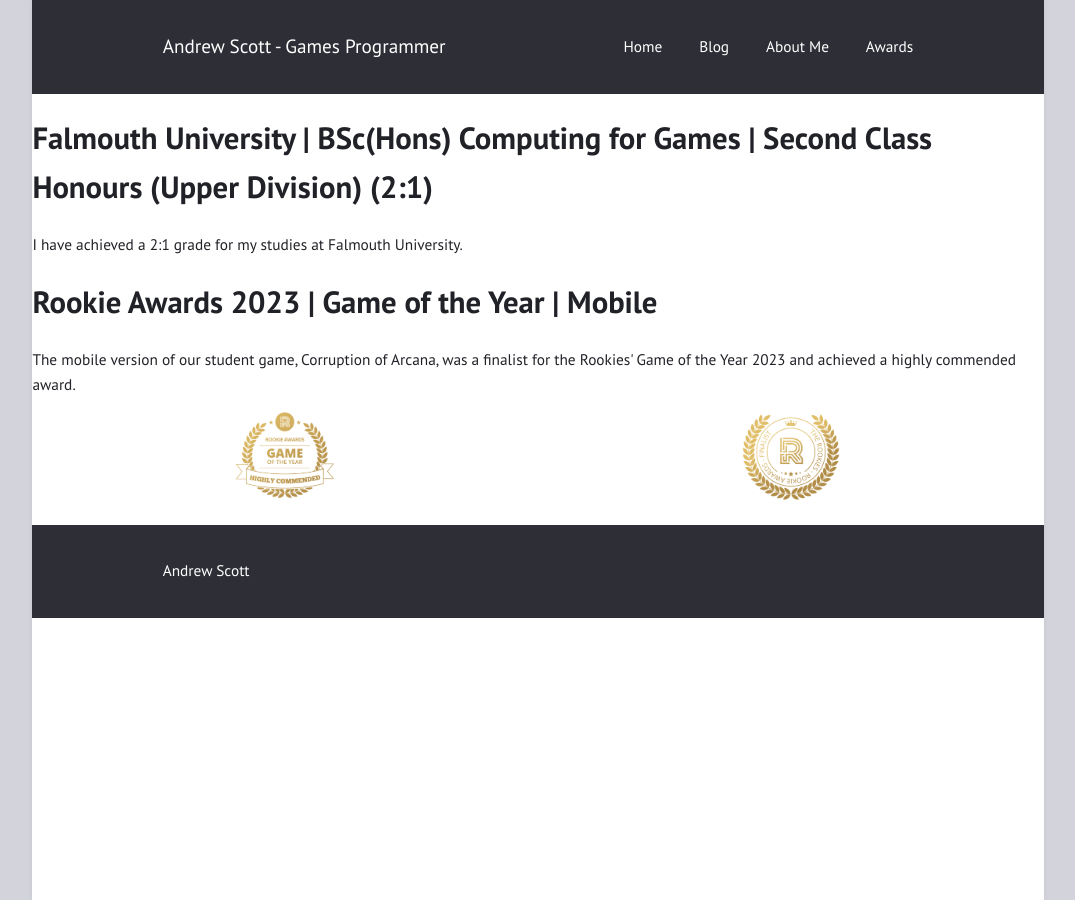
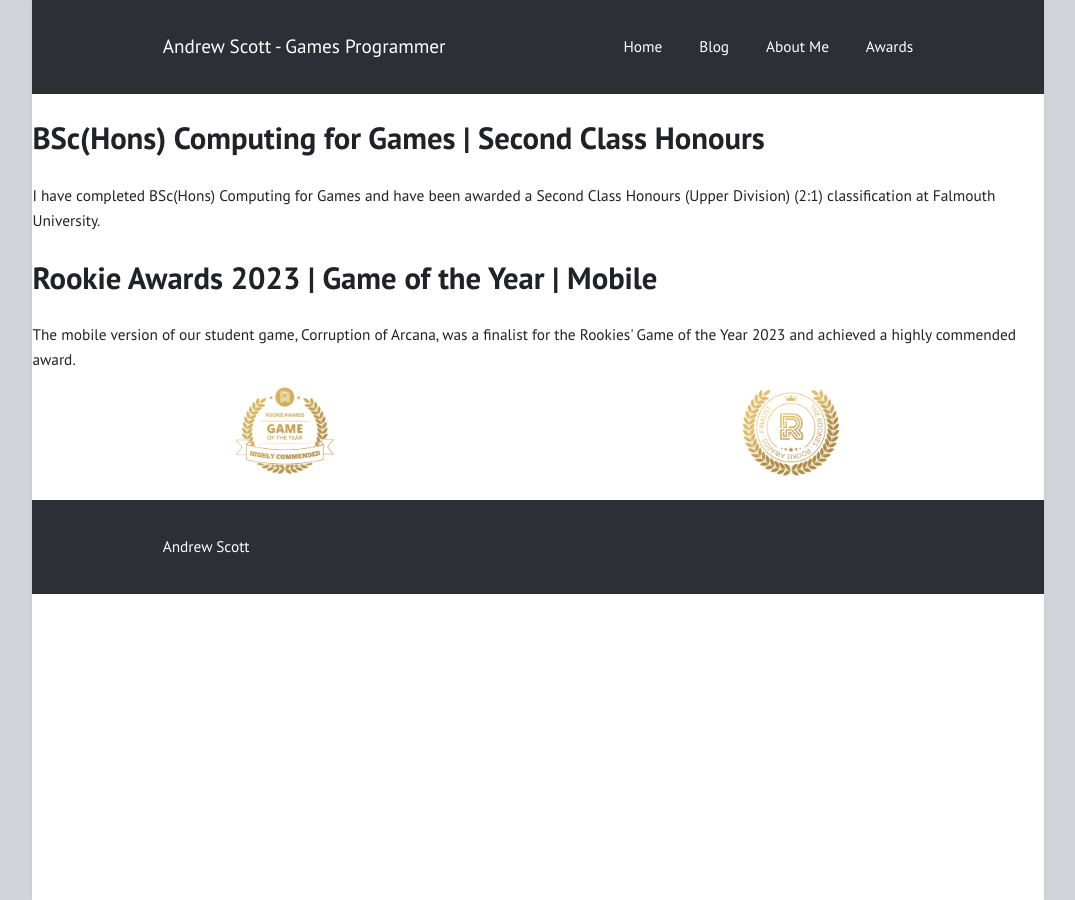
Before and after one commit to andrewscott02/andrewscott02.github.io, a Jekyll site: the page built from awards.html, in a window 1280 px wide. Shown: the whole page, without its empty margins (102-1177 px from the left). Built offline with Jekyll 4.4.1, drawn with Linux system fonts in a browser that asks for light colours.

Commit message:
Update awards.html

```diff
--- a/awards.html
+++ b/awards.html
@@ -3,9 +3,9 @@
 title: "Awards"
 ---
 
-<h1>Falmouth University | BSc(Hons) Computing for Games | Second Class Honours (Upper Division) (2:1)</h1>
+<h1>BSc(Hons) Computing for Games | Second Class Honours</h1>
 
-I have achieved a 2:1 grade for my studies at Falmouth University.
+I have completed BSc(Hons) Computing for Games and have been awarded a Second Class Honours (Upper Division) (2:1) classification at Falmouth University.
 
 <h1>Rookie Awards 2023 | Game of the Year | Mobile</h1>
 
```
